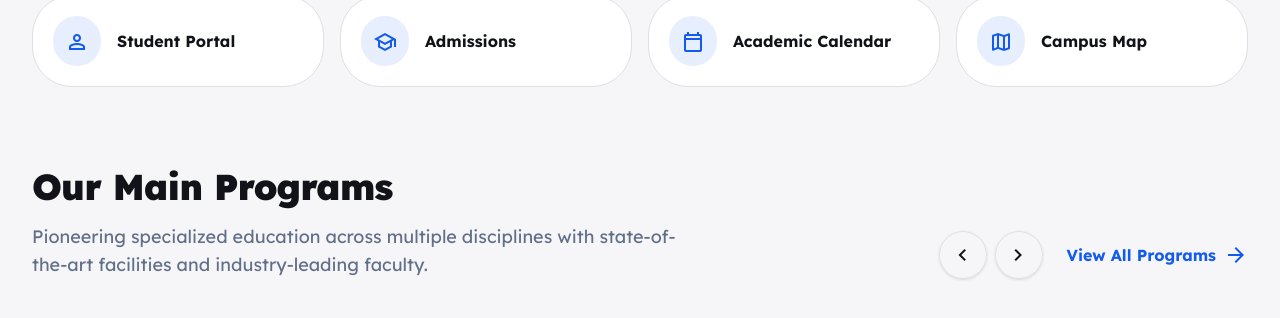
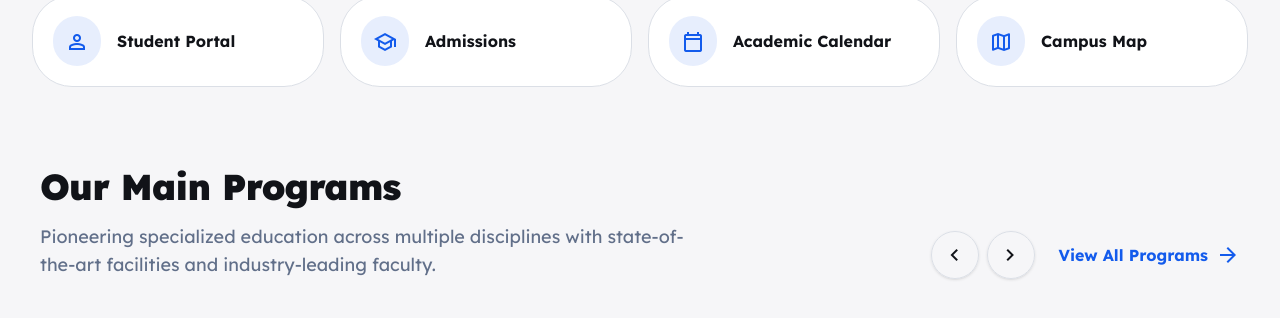
Before and after one commit to irakli012/college_front, a React (Vite) app: page / in a window 1280 px wide. Shown: the part 726-1044 px from the top of the page. Built offline with nearby package versions, Linux system fonts and the light colour scheme.

Commit message:
fix program carousel negative margins

```diff
--- a/pages/Home.tsx
+++ b/pages/Home.tsx
@@ -81,8 +81,8 @@ const Home: React.FC = () => {
       </section>
 
       {/* Main Programs Highlights */}
-      <section className="mt-20 -mx-4 sm:-mx-6 lg:-mx-8">
-        <div className="px-4 sm:px-6 lg:px-8">
+      <section className="mt-20">
+        <div className="px-2">
           <div className="flex flex-col md:flex-row md:items-end justify-between mb-10 gap-4">
             <div className="max-w-2xl">
               <h2 className="text-3xl sm:text-4xl font-black tracking-tight mb-4">{t('home.ourMainPrograms')}</h2>
@@ -113,7 +113,7 @@ const Home: React.FC = () => {
 
         <div
           ref={scrollRef}
-          className="flex gap-6 overflow-x-auto pb-8 snap-x snap-mandatory no-scrollbar px-4 sm:px-6 lg:px-8 scroll-smooth"
+          className="flex gap-6 overflow-x-auto pb-8 snap-x snap-mandatory no-scrollbar px-2 scroll-smooth"
         >
           {PROGRAMS.map((prog) => (
             <div key={prog.id} className="flex-none w-[300px] sm:w-[350px] snap-start">
```
